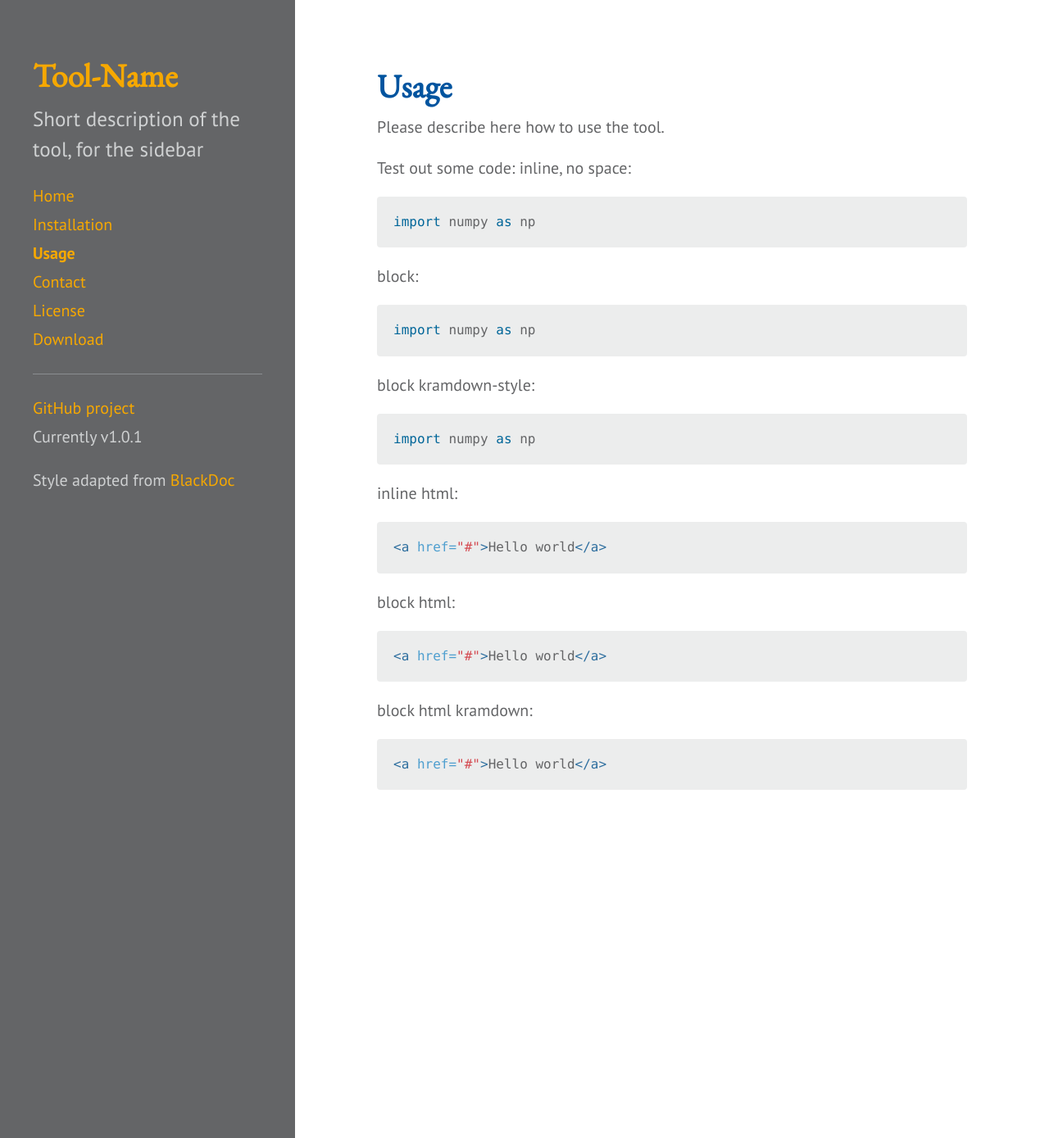
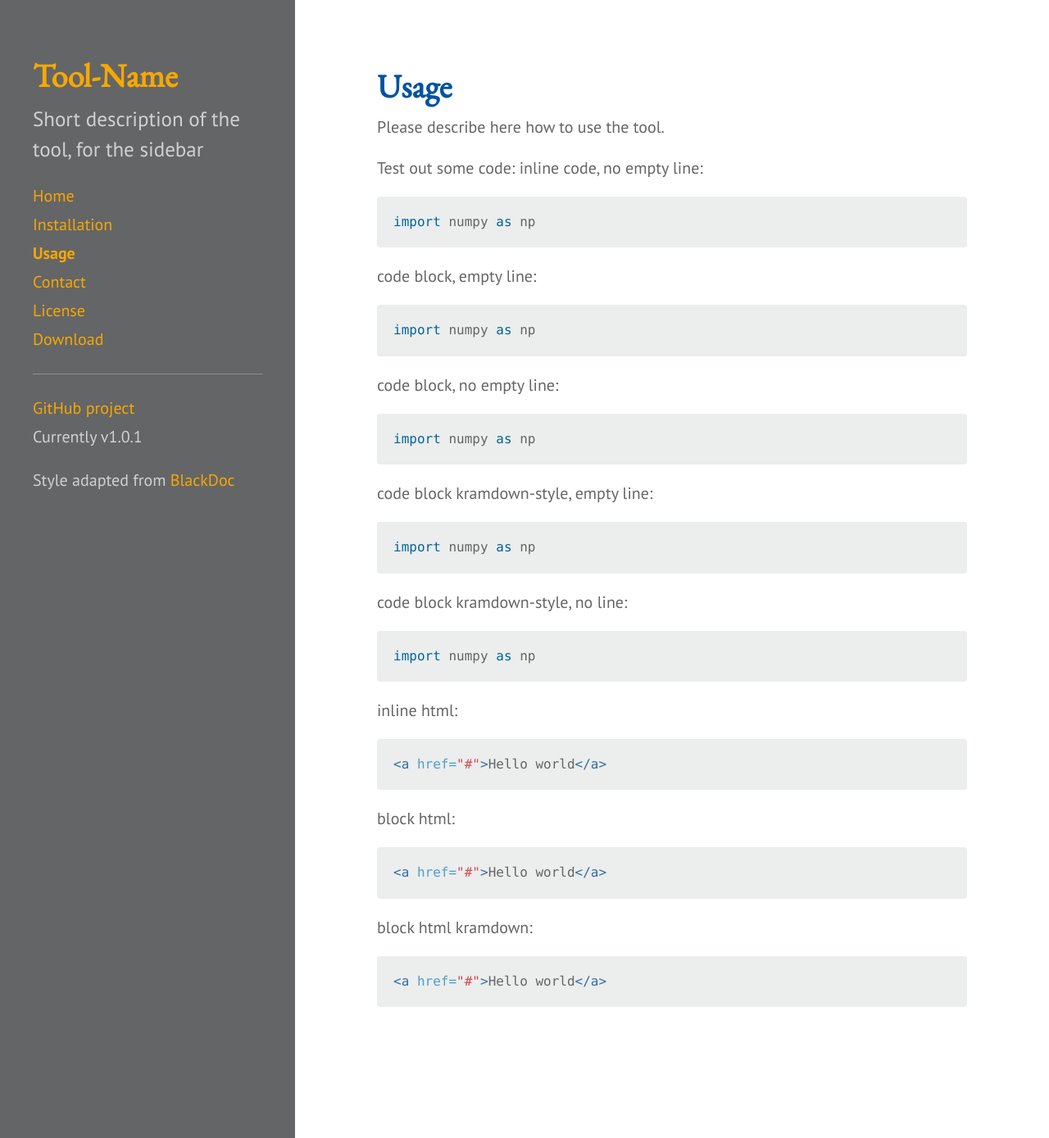
Before and after one commit to saezlab/dorothea, a Jekyll site: the page built from 2_usage.md, in a window 1280 px wide and 1389 px high. Shown: the whole window at 82% size. Built offline with Jekyll 4.4.1, drawn with Linux system fonts in a browser that asks for light colours.

Commit message:
Update 2_usage.md

````diff
--- a/2_usage.md
+++ b/2_usage.md
@@ -7,19 +7,30 @@ Please describe here how to use the tool.
 
 
 Test out some code:
-inline, no space:
+inline code, no empty line:
 ``` python
 import numpy as np
 ```
 
-block:
+code block, empty line:
 
 ~~~ python
 import numpy as np
 ~~~
 
-block kramdown-style:
+code block, no empty line:
+~~~ python
+import numpy as np
+~~~
 
+code block kramdown-style, empty line:
+
+~~~
+import numpy as np
+~~~
+{: .language-python}
+
+code block kramdown-style, no line:
 ~~~
 import numpy as np
 ~~~
````
